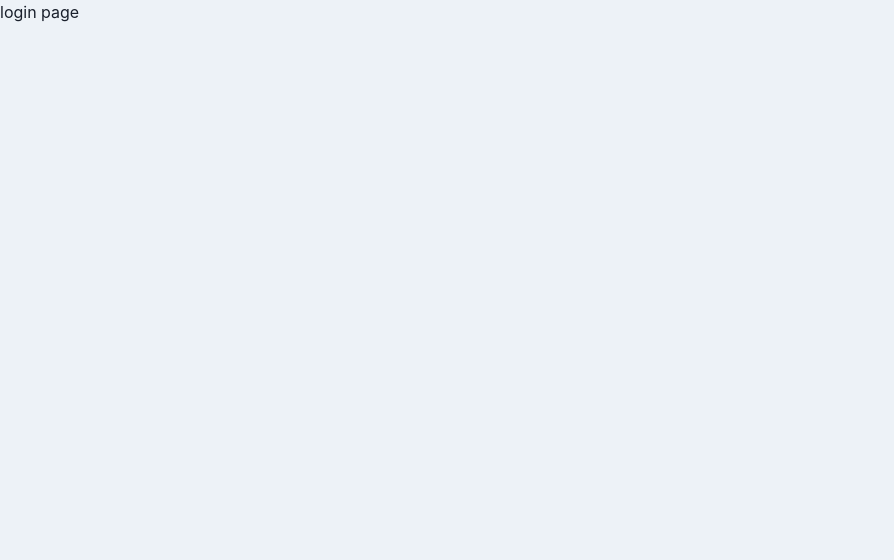
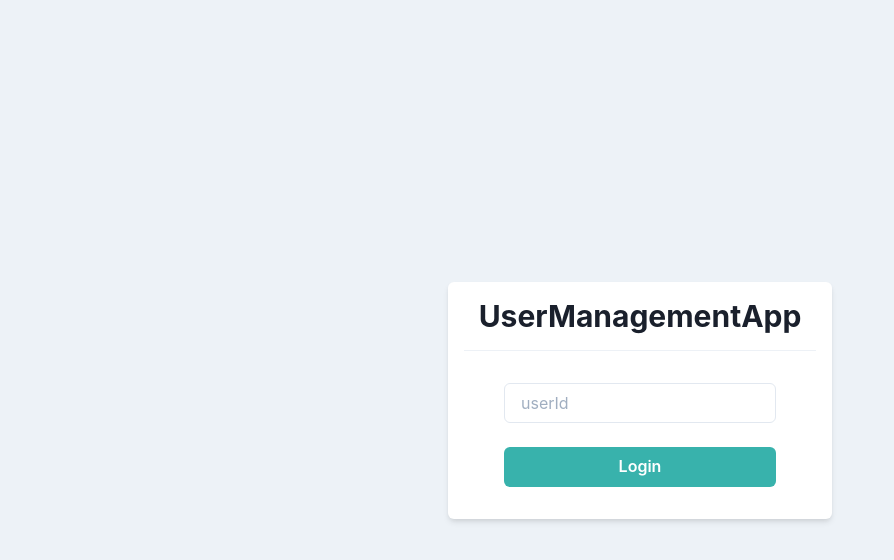
Before and after one commit to nakamuratoru/react-practice-app, a React (Create React App) app: page / in a window 1280 px wide. Shown: the top 560 px of the page, without its empty margins (0-894 px from the left). Built offline with nearby package versions, Linux system fonts and the light colour scheme.

Commit message:
73 ログイン画面作成

```diff
--- a/src/components/atoms/button/MenuIconButton.tsx
+++ b/src/components/atoms/button/MenuIconButton.tsx
@@ -7,7 +7,7 @@
     onOpen: () => void;
 };
 
-export const MenuIconButton: VFC<Props> = memo((props) => {
+export const MenuIconButton: VFC<Props> =(props) => {
     const { onOpen } = props;
     return (
         <IconButton
@@ -19,4 +19,4 @@
             onClick={onOpen}
         />
     );
-});
+};
--- a/src/components/pages/Login.tsx
+++ b/src/components/pages/Login.tsx
@@ -1,5 +1,17 @@
 import { VFC, memo } from "react";
+import { Box, Divider, Flex, Heading, Input, Button, Stack} from "@chakra-ui/react";
 
 export const Login: VFC = memo(() => {
-    return <p>login page</p>;
-    });
+    return (
+        <Flex align="center" justify="center" height="100vh">
+            <Box bg="white" w="sm" p={4} borderRadius="md" shadow="md">
+                <Heading as="h1" size="lg" textAlign="center">UserManagementApp</Heading>
+                <Divider my={4} />
+                <Stack spacing={6} py={4} px={10}>
+                <Input placeholder="userId" />
+                <Button bg="teal.400" color="white" _hover={{ opacity: 0.8}}>Login</Button>
+                </Stack>
+            </Box>
+            </Flex>
+    );
+});
```
